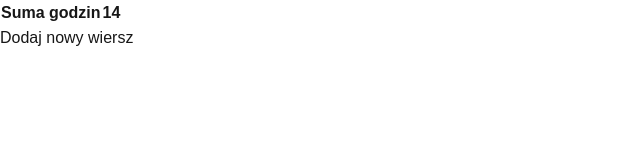
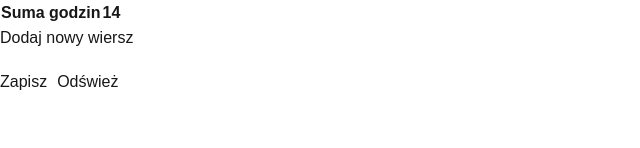
Before and after one commit to RobertSajdak/HR-system, a Next.js app: page / in a window 1280 px wide. Shown: the part 152-300 px from the top of the page, without its empty margins (0-640 px from the left). Built offline with nearby package versions, Linux system fonts and the light colour scheme.

Commit message:
added Save button and Reset button

```diff
--- a/src/components/AttendanceTable.tsx
+++ b/src/components/AttendanceTable.tsx
@@ -11,9 +11,9 @@ interface Props {
 }
 
 const AttendanceTable = ({ initialData }: Props) => {
-  const [editableData, setEditableData] = useState<AttendanceData>(initialData);
+  const [editableData, setEditableData] = useState<AttendanceData>({ ...initialData });
+  const [savedData, setSavedData] = useState<AttendanceData>({ ...initialData });
 
-  // Funkcja do obsługi zmiany godzin
   const handleChange = (date: string, value: string) => {
     const hours = Math.max(0, Math.min(24, Number(value))); // Walidacja wartości godzin
     setEditableData((prevData) => ({
@@ -22,20 +22,29 @@ const AttendanceTable = ({ initialData }: Props) => {
     }));
   };
 
-  // Funkcja do dodawania nowych wierszy (dni)
   const addRow = () => {
-    const lastDate = Object.keys(editableData).sort().pop(); // Pobierz ostatnią datę
-    const newDate = lastDate ? new Date(lastDate) : new Date("2024-12-04"); // Jeśli brak daty, zaczynaj od 2024-12-04
-    newDate.setDate(newDate.getDate() + 1); // Dodajemy jeden dzień do ostatniej daty
-    const newDateString = newDate.toISOString().split('T')[0]; // Format: "YYYY-MM-DD"
+    const lastDate = Object.keys(editableData).sort().pop();
+    const newDate = lastDate ? new Date(lastDate) : new Date("2024-12-04");
+    newDate.setDate(newDate.getDate() + 1);
+    const newDateString = newDate.toISOString().split('T')[0];
 
     setEditableData((prevData) => ({
       ...prevData,
-      [newDateString]: 0, // Domyślnie 0 godzin
+      [newDateString]: 0,
     }));
   };
 
-  // Funkcja do obliczania sumy godzin
+  const handleSave = () => {
+    setSavedData({ ...editableData });
+    alert("Zmiany zapisane.");
+  };
+
+  const handleReset = () => {
+    // Przywrócenie danych zapisanych bez chwilowego usuwania wierszy
+    setEditableData(() => ({ ...savedData }));
+    alert("Przywrócono zapisane dane.");
+  };
+
   const totalHours = Object.values(editableData).reduce((acc, hours) => acc + hours, 0);
 
   return (
@@ -70,10 +79,18 @@ const AttendanceTable = ({ initialData }: Props) => {
         </tbody>
       </table>
 
-      {/* Przycisk do dodania nowego wiersza */}
       {Object.keys(editableData).length < 31 && (
         <button onClick={addRow}>Dodaj nowy wiersz</button>
       )}
+
+      <div style={{ marginTop: "20px" }}>
+        <button onClick={handleSave} style={{ marginRight: "10px" }}>
+          Zapisz
+        </button>
+        <button onClick={handleReset}>
+          Odśwież
+        </button>
+      </div>
     </div>
   );
 };
```
Also changed, not shown: src/components/SummaryRow.tsx (deleted, +0 -18 lines).
